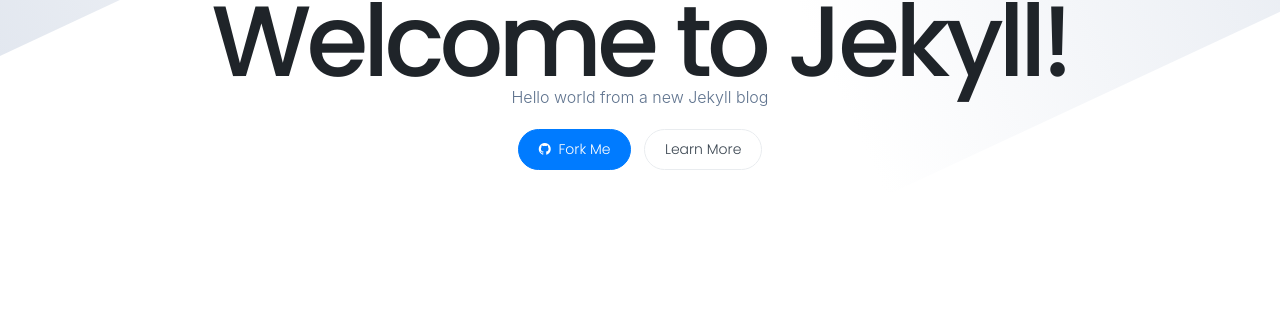
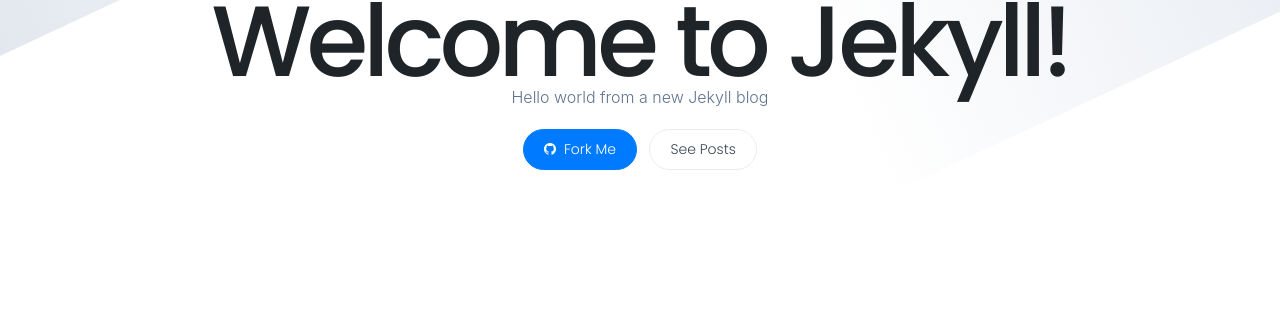
Before and after one commit to jorigamy/jorigamy.github.io, a Jekyll site: the page built from _posts/2017-11-08-welcome-to-jekyll.markdown, in a window 1280 px wide and 900 px high, scrolled down 370 px. Shown: the part 121-440 px from the top of the window. Built offline with Jekyll 4.4.1, drawn with Linux system fonts in a browser that asks for light colours; nearby versions of some CDN libraries; comment, search, counter and statistics services are not loaded.

Commit message:
Edit posts

```diff
--- a/_includes/themes/post.html
+++ b/_includes/themes/post.html
@@ -4,7 +4,7 @@
     <div class="inner-wrapper mt-auto mb-auto">
         <h1 class="slide-in">{{ page.title }}</h1>
         <p class="slide-in">{{ page.tagline }}</p>
-        <div class="action-links slide-in"><a href="https://github.com/jorigamy/jorigamy.github.io" class="btn btn-primary btn-pill align-self-center mr-2"><i class="fa fa-github mr-1"></i> Fork Me</a> <a href="#" data-scroll-to="#introduction" id="scroll-to-content" class="btn btn-outline-light btn-pill align-self-center">Learn More</a></div>
+        <div class="action-links slide-in"><a href="https://github.com/jorigamy/jorigamy.github.io" class="btn btn-primary btn-pill align-self-center mr-2"><i class="fa fa-github mr-1"></i> Fork Me</a> <a href="#" data-scroll-to="#introduction" id="scroll-to-content" class="btn btn-outline-light btn-pill align-self-center">See Posts</a></div>
     </div>
     <div class="product-by">
 
```
